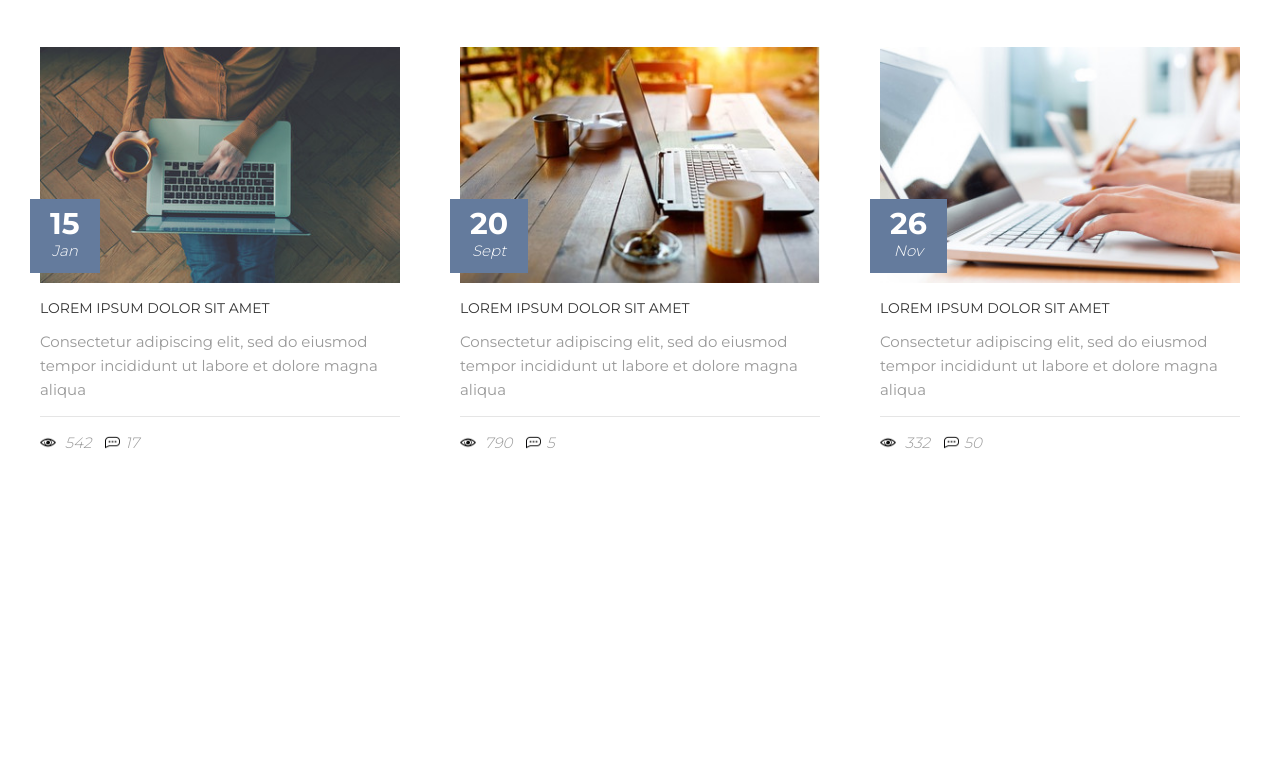
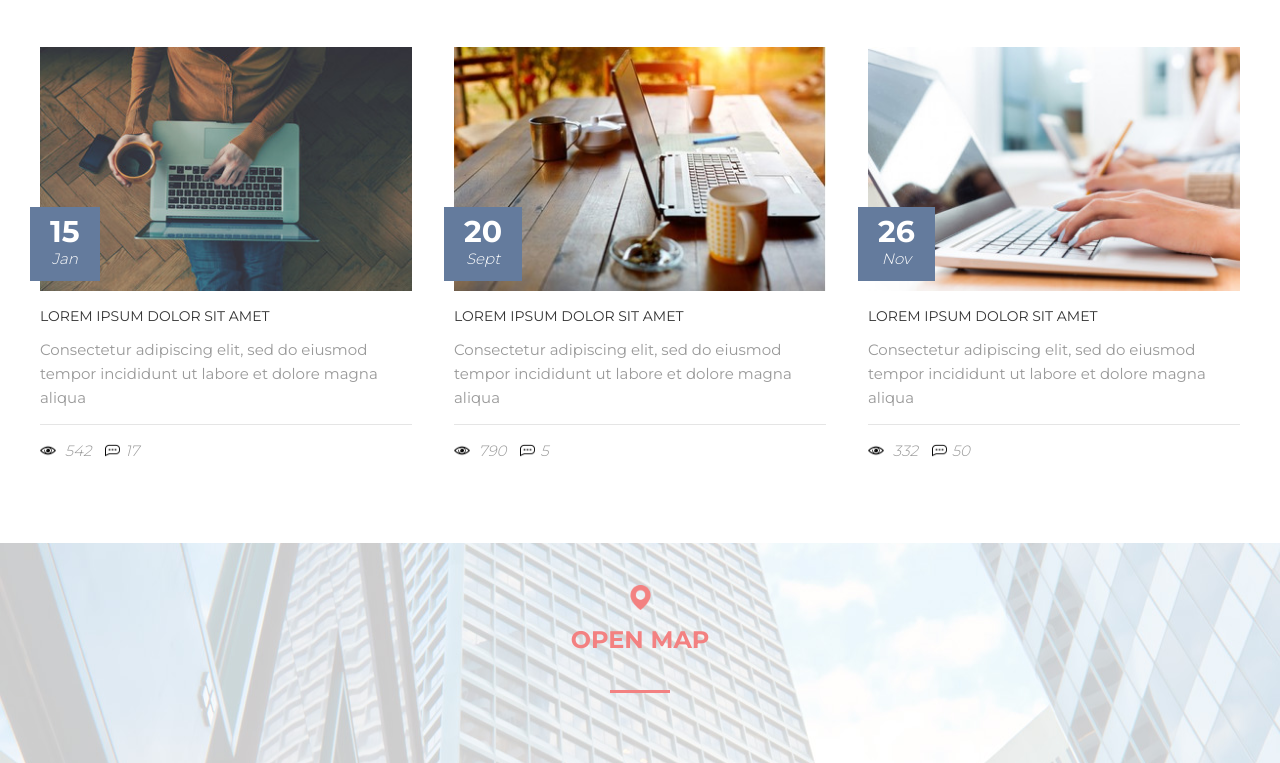
Before and after one commit to alexzavara/1, a plain HTML site: page por/moooon/index.html in a window 1280 px wide. Shown: the part 7230-7993 px from the top of the page. Before the commit the page ends 7765 px from the top, so only its background shows below. Drawn offline with Linux system fonts and the light colour scheme.

Commit message:
map-block

```diff
--- a/por/moooon/index.html
+++ b/por/moooon/index.html
@@ -556,5 +556,18 @@
 	</section>
 
 
+
+	<section class="section section--map">
+		<div class="container">
+			<div class="map">
+				<h2 class="map__title">
+					<div><img src="img/Map_marker.png" width="25px" height="25px"></div>
+					<a href="https://www.google.com.ua/maps/@50.4851493,30.4721233,14z?hl=ru" target="_blank">Open Map</a>
+				</h2>
+			</div>
+		</div>
+	</section>
+
+
 </body>
 </html>
--- a/por/moooon/main.css
+++ b/por/moooon/main.css
@@ -240,6 +240,11 @@ hr {
 
 	background: url(img/clients-bg.jpg) center no-repeat;
 	background-size: cover;
+}
+
+.section--map {
+	padding: 40px 0;
+	background: url(img/map-bg.jpg) center no-repeat;
 }
 
 
@@ -785,7 +790,7 @@ hr {
 
 
 .blog__item {
-	width: 30%;
+	width: 31%;
 }
 
 .blog__header {
@@ -871,3 +876,49 @@ hr {
 	margin-right: 5px;
 	margin-bottom: -2px;
 }
+
+
+/*  Map   */
+
+
+.map {
+	text-align: center;
+}
+
+.map__title {
+	font-size: 24px;
+	color: #f38181;
+	font-weight: 700;
+	text-transform: uppercase;
+}
+
+.map__title:after {
+	content: "";
+	display: block;
+	width: 60px;
+	height: 3px;
+	margin: 15px auto 0;
+
+	background-color: #f38181;
+}
+
+.map__title a {
+	color: inherit;
+	text-decoration: none;
+}
+
+
+.map__title a:hover {
+	text-decoration: underline;
+
+}
+
+.map__title:after {
+	content: "";
+	display: block;
+	width: 60px;
+	height: 3px;
+	margin: 30px auto;
+
+	background-color: #f38181;
+}
```
Also changed, not shown: por/moooon/img/Map_marker.png (added), por/moooon/img/map-bg.jpg (added).
